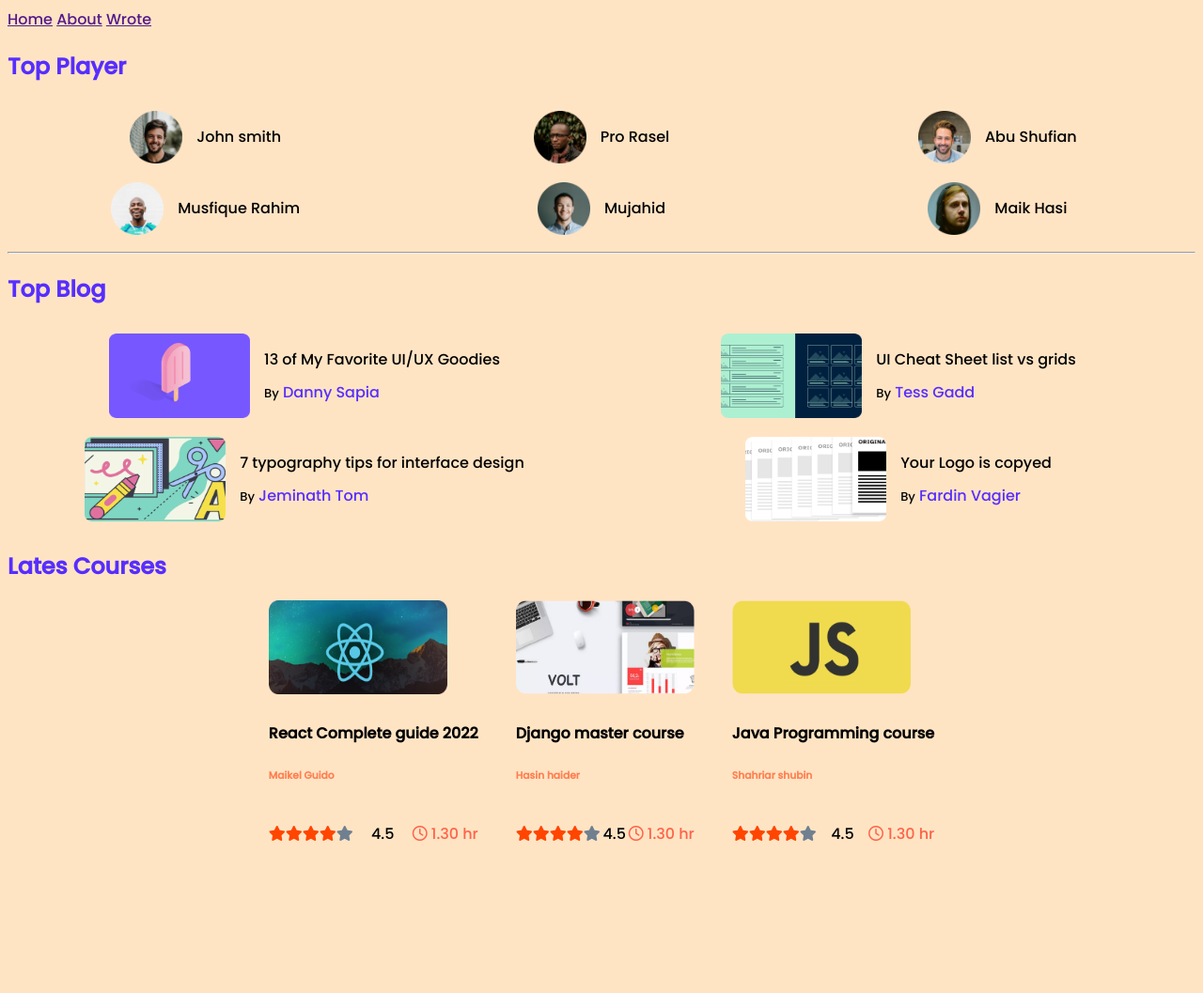
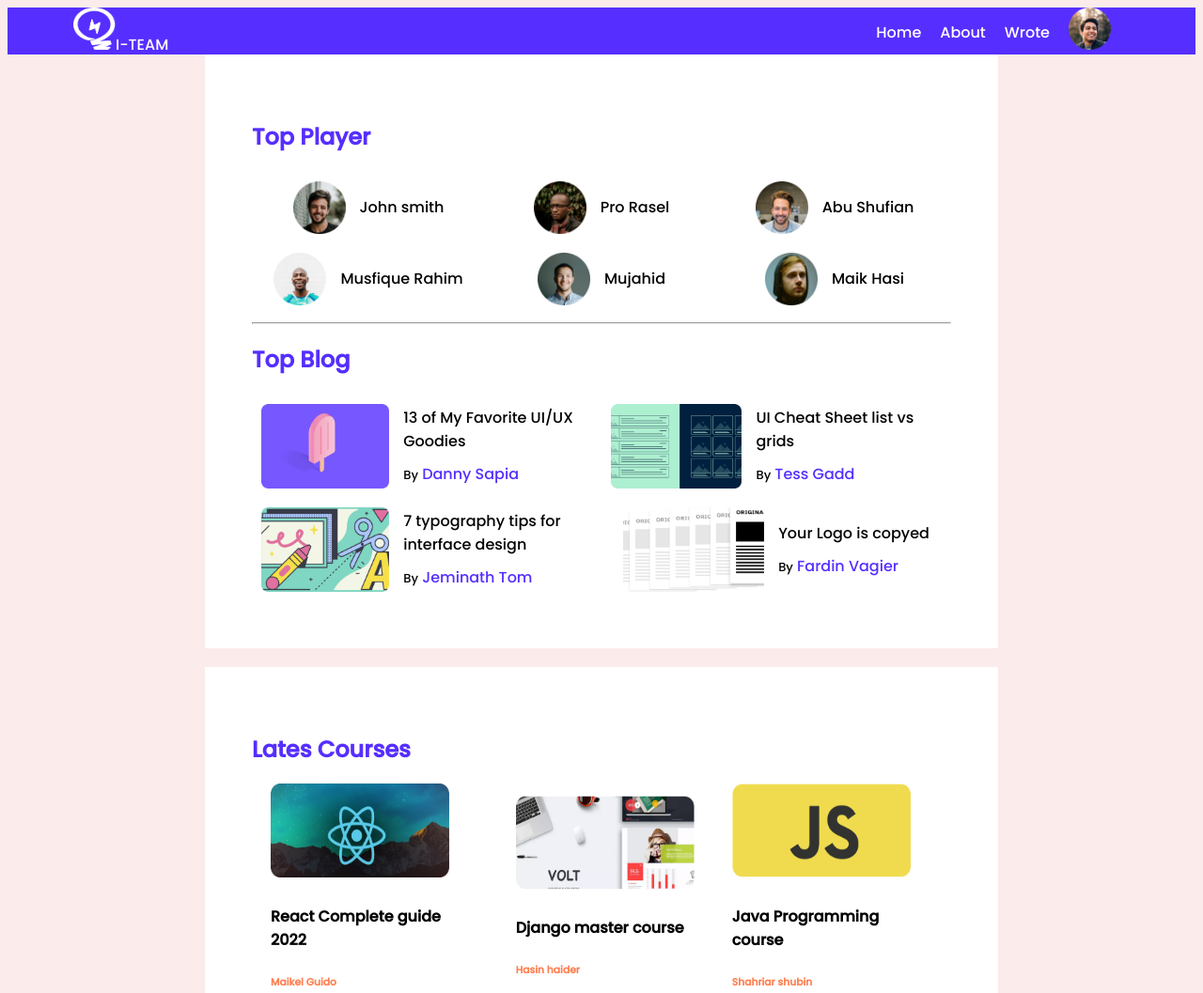
Before and after one commit to Redoyan2/Leader-Board-Lavlu, a plain HTML site: page index.html in a window 1280 px wide. Shown: the top 1057 px of the page at 94% size. Before the commit the page ends 924 px from the top, so only its background shows below. Drawn offline with Linux system fonts and the light colour scheme.

Commit message:
navbar complete

```diff
--- a/index.html
+++ b/index.html
@@ -12,17 +12,23 @@
     <link rel="preconnect" href="https://fonts.gstatic.com" crossorigin>
     <link href="https://fonts.googleapis.com/css2?family=Poppins:wght@500&display=swap" rel="stylesheet">
 <!------css style----->
-    <link rel="stylesheet" href="/styles/style.css">
+    <link rel="stylesheet" href="styles/style.css">
 </head>
 <body>
     <main >
         <!--------Header section--------->
         <header>
-            <nav class="navbar">
-                <a href="">Home</a>
-                <a href="">About</a>
-                <a href="">Wrote</a>
-            </nav>
+            <div class="navbar">
+                <div class="nav-icon">
+                    <img src="images/icons/logo.png" alt=""><span>I-TEAM</span>
+                </div>
+                <nav class="nav-item">
+                    <a href="">Home</a>
+                    <a href="">About</a>
+                    <a href="">Wrote</a>
+                    <a href=""><img src="images/icons/profile.png" alt=""></a>
+                </nav>
+            </div>
         </header>
         <!-------Body Section------->
         <section class="container" >
--- a/styles/style.css
+++ b/styles/style.css
@@ -1,8 +1,41 @@
 body{
-    background-color: bisque;
+    background-color:rgb(252, 235, 235);
     font-family: 'Poppins', sans-serif;
 }
-/*...
+/*............Navbar..............*/
+header{
+    margin: 0px;
+    background-color: #562EFF;
+    height: 50px;
+}
+.navbar{
+    display: flex;
+    justify-content:space-between;
+    align-items: center;
+    margin: 0px 70px;
+}
+.nav-icon img{
+    height: 45px;
+    width: 45px;
+}
+.nav-icon span{
+    color: white;
+}
+.nav-item{
+    display: flex;
+    align-items: center;
+}
+.nav-item a{
+    text-decoration: none;
+    padding-right: 20px;
+    color: white;
+}
+.nav-item a img{
+    height: 45px;
+    width: 45px;
+}
+
+
 section{
     margin-top: 50px;
 }
@@ -11,7 +44,7 @@ section{
     background-color:#FFFFFF;
     padding: 50px;
 }
-/*.................Player style*/
+/*.................Player style.......*/
 
 
 
```
